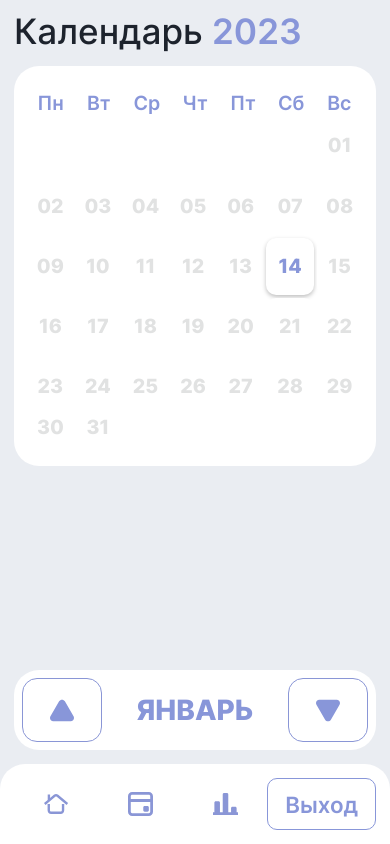
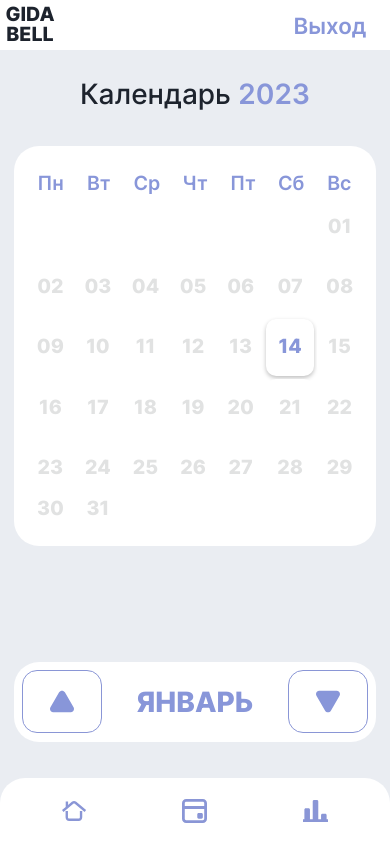
Before and after one commit to MAtrixFic/gida-calls, a React (Create React App) app in the folder frontend/app-calls/: page /main/calendar in a window 390 px wide. Built offline with nearby package versions, Linux system fonts and the light colour scheme.

Commit message:
added something

```diff
--- a/frontend/app-calls/src/components/Calendar.jsx
+++ b/frontend/app-calls/src/components/Calendar.jsx
@@ -55,8 +55,7 @@ const Calendar = () => {
                 setDaysInM(prev => prev + 1)
             }, 1)
         }
-        console.log(time.daysInMonth);
-        console.log(daysInM)
+
     }, [daysInM])
 
     const monthsList = {
@@ -72,10 +71,8 @@ const Calendar = () => {
     }
     return (
         <>
-            <div className='main__date-box'>
-                <div className="main__date-calendar">
-                    <h1>Календарь <span className='main__date-date'>{time.toFormat('yyyy')}</span></h1>
-                </div>
+            <div className="main__date-calendar">
+                <h1>Календарь <span className='main__date-date'>{time.toFormat('yyyy')}</span></h1>
             </div>
             <div className='main__calendar-box'>
                 <div className='main__calendar'>
--- a/frontend/app-calls/src/components/CalendarDay.jsx
+++ b/frontend/app-calls/src/components/CalendarDay.jsx
@@ -22,7 +22,7 @@ const CalendarDay = () => {
     var [timeList, setTimeList] = useState(() => []);
 
     useEffect(() => {
-        console.log(gettingData)
+        // console.log(gettingData)
         let data = { first: [], second: [] };
         try {
             let indexFirst = 0;
@@ -48,9 +48,9 @@ const CalendarDay = () => {
             console.log(err)
         }
         setTimeList(data)
-        console.log(data)
+        // console.log(data)
     }, [gettingData])
-    console.log(timeList)
+    // console.log(timeList)
 
     function AddCellTime(number = '') {
         if (timeList[number].length < 8) {
@@ -78,7 +78,7 @@ const CalendarDay = () => {
         CreateACellTime(timeObj, 'first');
         CreateACellTime(timeObj, 'second');
         localStorage.copy = JSON.stringify(timeObj);
-        console.log(localStorage.copy)
+        // console.log(localStorage.copy)
     }
 
     function PastTime() {
@@ -126,7 +126,7 @@ const CalendarDay = () => {
 
     function GiveAccess() {
         setAccessToWrite(prev => !prev);
-        console.log(refInpValue)
+        // console.log(refInpValue)
     }
 
     function CreateACellTime(obj, group) {
@@ -154,7 +154,7 @@ const CalendarDay = () => {
         };
         CreateROW(dataOBJ, 'first')
         CreateROW(dataOBJ, 'second')
-        console.log(dataOBJ)
+        // console.log(dataOBJ)
         fetch('http://localhost:3001/calendar/dynamic', {
             headers: {
                 'Content-Type': "application/x-www-form-urlencoded",
@@ -170,12 +170,10 @@ const CalendarDay = () => {
 
     return (
         <>
-            <div className='main__date-box'>
-                <div className="main__date-calendar">
-                    <h1>Календарь <span className='main__date-date'>{thisTime.year}</span></h1>
-                    <button onClick={CopyTime}>Copy</button>
-                    <button disabled={(timeList?.first?.length === 0 && timeList?.second?.length === 0) ? false : true} onClick={PastTime}>Past</button>
-                </div>
+            <div className="main__date-calendar">
+                <h1>Календарь <span className='main__date-date'>{thisTime.year}</span></h1>
+                <button onClick={CopyTime}>Copy</button>
+                <button disabled={(timeList?.first?.length === 0 && timeList?.second?.length === 0) ? false : true} onClick={PastTime}>Past</button>
             </div>
             <div className="main__time-manager-box">
                 <div className="main__time-manager">
@@ -185,6 +183,7 @@ const CalendarDay = () => {
                             func_02={() => RemoveCellTime('first')} />
                         {timeList?.['first']?.map((v, i) =>
                             <CellTime
+                                key={i}
                                 callValue={v}
                                 ref={refInpValue}
                                 access={accessToWrite}
@@ -197,6 +196,7 @@ const CalendarDay = () => {
                             func_02={() => RemoveCellTime('second')} />
                         {timeList?.['second']?.map((v, i) =>
                             <CellTime
+                                key={i}
                                 callValue={v}
                                 ref={refInpValue}
                                 access={accessToWrite}
--- a/frontend/app-calls/src/components/Layout.jsx
+++ b/frontend/app-calls/src/components/Layout.jsx
@@ -24,14 +24,22 @@ const Layout = () => {
 
     return (
         <>
+            <header className='header__logo-top'>
+                <div className='header__logo-top-box'>
+                    <h1 className='header__logo'>GIDA BELL</h1>
+                </div>
+                <button className='header__exit-top' onClick={Exit}>
+                    <span className='header__exit-name'>Выход</span>
+                </button>
+            </header>
             <header className='header'>
                 <div className='header__logo-box'>
                     <h1 className='header__logo'>GIDA BELL</h1>
                 </div>
                 <nav className='header__nav-box'>
-                    <LinkComponent where="/main/home" nameLink='Домой' icon={home}/>
-                    <LinkComponent where="/main/calendar" nameLink='Календарь' icon={calendar}/>
-                    <LinkComponent where="/main/voting" nameLink='Голосование' icon={voiting}/>
+                    <LinkComponent where="/main/home" nameLink='Домой' icon={home} />
+                    <LinkComponent where="/main/calendar" nameLink='Календарь' icon={calendar} />
+                    <LinkComponent where="/main/voting" nameLink='Голосование' icon={voiting} />
                 </nav>
                 <div className='header__exit-box'>
                     <button className='header__exit' onClick={Exit}>
@@ -49,7 +57,7 @@ const Layout = () => {
 const LinkComponent = (props) => {
     return (
         <NavLink to={props.where} className="header__link">
-            <img src={props.icon} alt="*" className='header__link-icon'/>
+            <img src={props.icon} alt="*" className='header__link-icon' />
             <span className='header__link-name'>{props.nameLink}</span>
         </NavLink>
     )
--- a/frontend/app-calls/src/styles/calendar.css
+++ b/frontend/app-calls/src/styles/calendar.css
@@ -340,8 +340,10 @@
 }
 
 @media all and (orientation: portrait) {
-    .main__date-box {
-        height: 5%;
+
+    .main__date-calendar{
+        justify-content: center;
+        align-items: center;
     }
 
     .main__calendar-box {
@@ -430,3 +432,9 @@
         border: none;
     }
 }
+
+@media all and (orientation: portrait) and (max-width: 500px) {
+    .main__date-calendar h1{
+        font-size: 2rem;
+    }
+}
--- a/frontend/app-calls/src/styles/calendarday.css
+++ b/frontend/app-calls/src/styles/calendarday.css
@@ -359,16 +359,15 @@
     }
 }
 
-@media all and (orientation: portrait) and (max-width: 1000px) {
+@media all and (orientation: portrait) {
     .main__time-manager-box {
         display: grid;
         grid-template-columns: 1fr;
         grid-template-rows: minmax(100px, 160px) 1fr minmax(250px, 270px);
         row-gap: 1rem;
-        height: 93%;
-        min-height: 300px;
-        max-height: 700px;
+        height: 100%;
         overflow-y: scroll;
+        border-radius: 25px;
     }
 
     .main__time-block {
@@ -419,3 +418,15 @@
         grid-row: 3/4;
     }
 }
+
+@media all and (orientation: portrait) and (max-width: 500px) {
+    .main__date-now-number{
+        font-size: 3.6rem;
+    }
+    .main__date-now-month{
+        font-size: 1.2rem;
+    }
+    .main__date-now-tag{
+        font-size: 1.3rem;
+    }
+}
--- a/frontend/app-calls/src/styles/layout.css
+++ b/frontend/app-calls/src/styles/layout.css
@@ -2,6 +2,10 @@ body {
     display: grid;
     grid-template-columns: minmax(240px, 280px) 1fr;
     grid-template-rows: 100vh;
+}
+
+.header__logo-top{
+    display: none;
 }
 
 .header {
@@ -200,33 +204,69 @@ body {
 @media all and (orientation: portrait) {
     body {
         grid-template-columns: 1fr;
-        grid-template-rows: 1fr 80px;
+        grid-template-rows: minmax(40px, 50px) minmax(200px, 1500px) minmax(40px, 66px);
         background-color: #EAEDF2;
     }
 
     .main {
-        grid-row: 1/2;
+        grid-row: 2/3;
+        grid-column: 1/2;
         border: none;
         border-radius: 0;
         padding: 1rem;
+        display: grid;
+        grid-template-columns: 1fr;
+        grid-template-rows: minmax(40px, 60px) 1fr;
     }
 
     .header {
         background-color: white;
         border-radius: 25px 25px 0 0;
-        grid-row: 2/3;
+        grid-row: 3/4;
+        grid-column: 1/2;
         flex-direction: row;
         padding: 1rem;
     }
 
-    .header__logo-box {
+    .header__link:hover{
+        background-color: transparent;
+    }
+
+    .header__logo-box, .header__exit-box {
         display: none;
+    }
+
+    .header__logo-top{
+        grid-row: 1/2;
+        grid-column: 1/2;
+        display: grid;
+        grid-template-columns: minmax(20px,60px) 1fr minmax(60px, 120px);
+        background-color: white;
+    }
+
+    .header__logo{
+        font-size: 1.4rem;
+    }
+
+    .header__logo-top-box{
+        display: flex;
+        justify-content: center;
+        align-items: center;
+        grid-column: 1/2;
+    }
+
+    .header__exit-top{
+        grid-column: 3/4;
+        background-color: transparent;
+        display: flex;
+        justify-content: center;
+        align-items: center;
     }
 
     .header__nav-box {
         grid-template-columns: repeat(3, 1fr);
         grid-template-rows: 1fr;
-        width: 70%;
+        width: 100%;
         height: 100%;
     }
 
```
